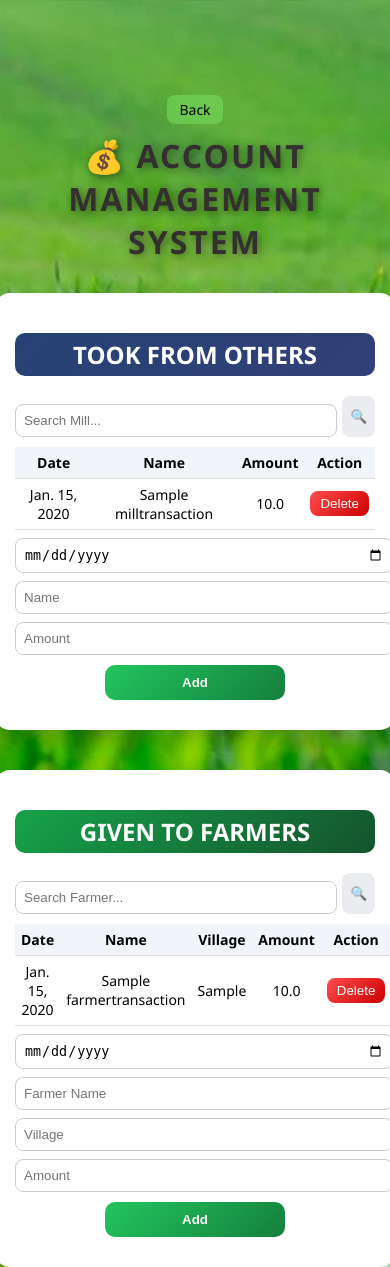
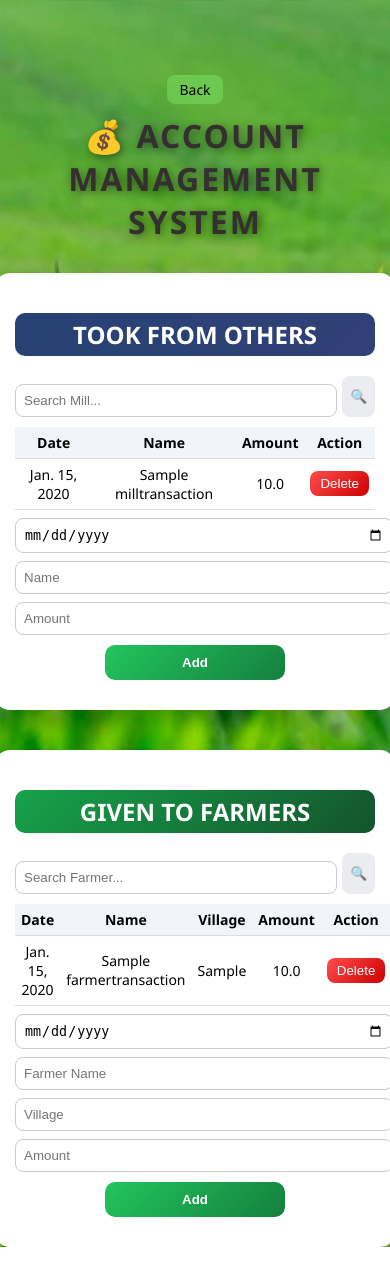
Before and after one commit to saireddy2005/agriportal, a Django app: page /account-management/ in a window 390 px wide. Run offline with Django 5.2, Linux system fonts and the light colour scheme; a user stored in the database is signed in; tables that the repository leaves empty hold one stand-in row (values such as "Sample post").

Commit message:
fixed mobile layout and back button and title

```diff
--- a/core/templates/core/account_management.html
+++ b/core/templates/core/account_management.html
@@ -53,7 +53,7 @@
         @media (max-width: 768px) {
             body {
                 justify-content: flex-start;
-                padding-top: 95px; /* ✅ pushes everything below white line */
+                padding-top: 75px; /* ✅ pushes everything below white line */
             }
 
             .container {
```
